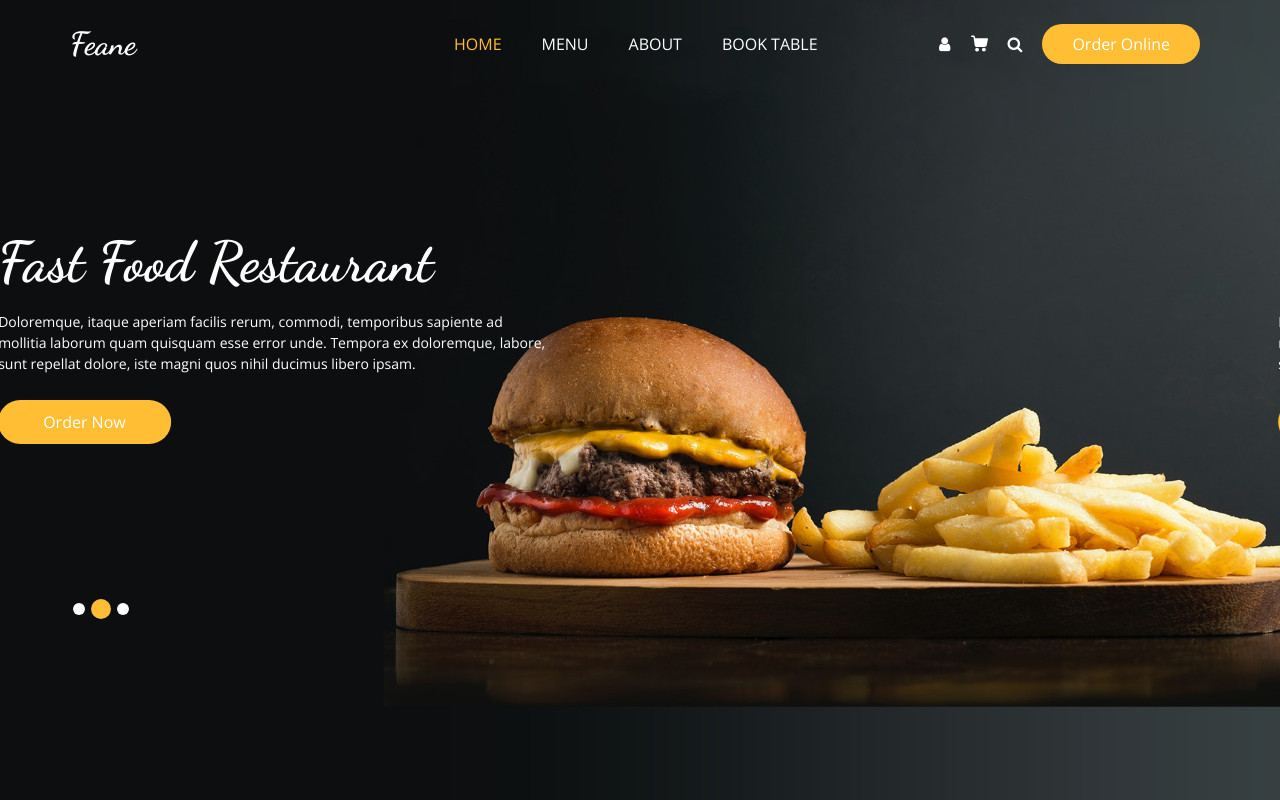
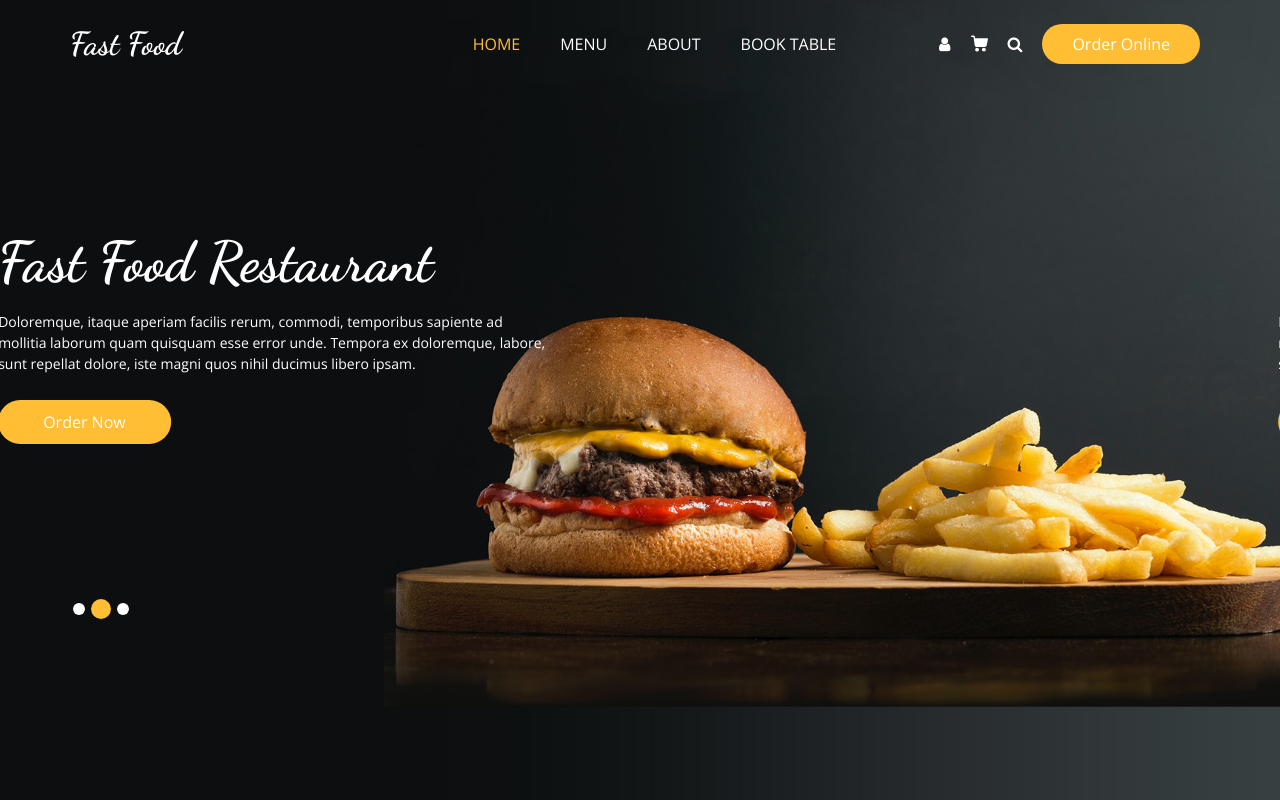
Before and after one commit to LordDZx/resturant, a plain HTML site: page index.html in a window 1280 px wide. Shown: the top 800 px of the page. Drawn offline with nearby package versions, Linux system fonts and the light colour scheme.

Commit message:
Update index.html

```diff
--- a/index.html
+++ b/index.html
@@ -46,7 +46,7 @@
         <nav class="navbar navbar-expand-lg custom_nav-container ">
           <a class="navbar-brand" href="index.html">
             <span>
-              Feane
+              Fast Food
             </span>
           </a>
 
```
